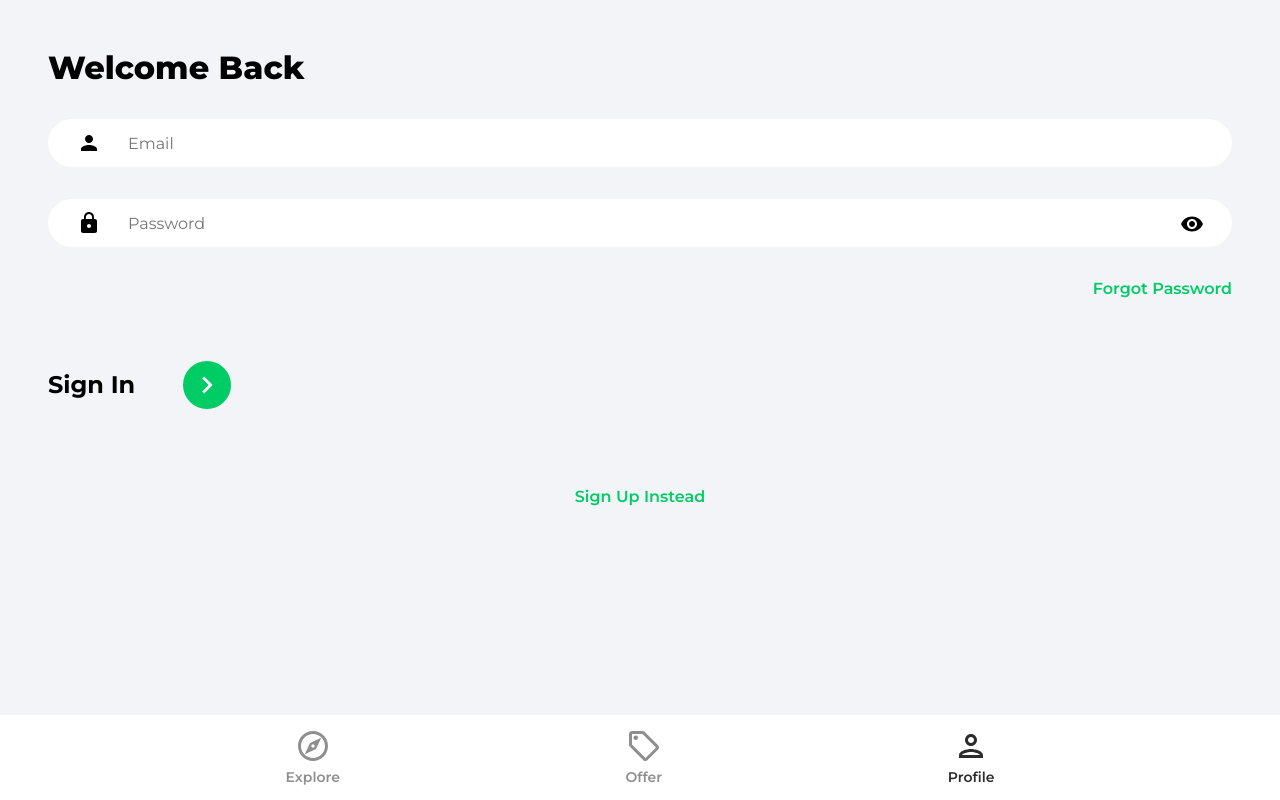
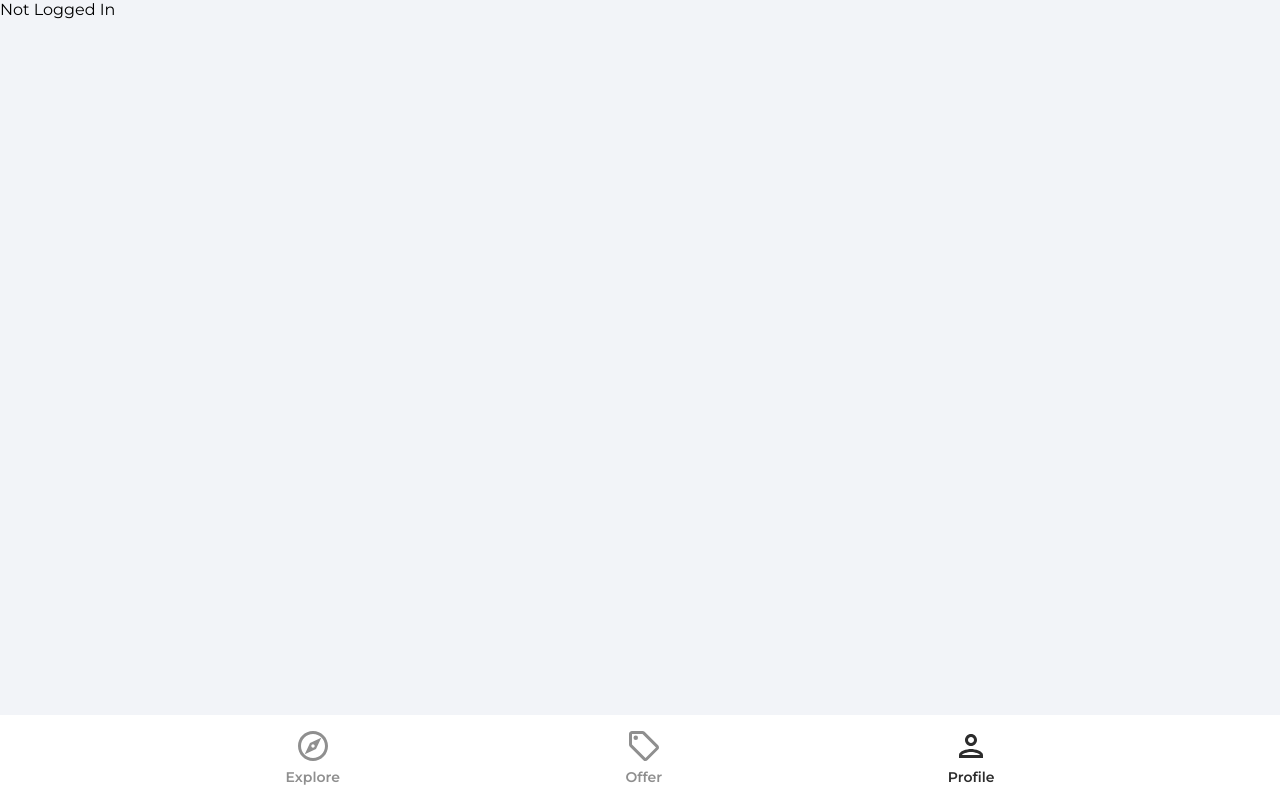
Before and after one commit to naimahassan43/react-house-marketplace, a React (Create React App) app: page /profile in a window 1280 px wide. Built offline with nearby package versions, Linux system fonts and the light colour scheme.

Commit message:
User Sign In

```diff
--- a/src/App.js
+++ b/src/App.js
@@ -18,7 +18,7 @@ function App() {
         <Routes>
           <Route path="/" element={<Explore />}/>
           <Route path="/offers" element={<Offers />}/>
-          <Route path="/profile" element={<SignIn />}/>
+          <Route path="/profile" element={<Profiles />}/>
           <Route path="/sign-in" element={<SignIn />}/>
           <Route path="/sign-up" element={<SignUp />}/>
           <Route path="/forgot-password" element={<ForgotPassword />}/>
--- a/src/pages/Profiles.jsx
+++ b/src/pages/Profiles.jsx
@@ -1,11 +1,14 @@
-import React from 'react'
+import React, { useState,useEffect } from 'react'
+import {getAuth} from "firebase/auth";
 
 function Profiles() {
-   return (
-      <div>
-         profiles
-      </div>
-   )
+   const [user, setUser] = useState(null)
+   const auth = getAuth();
+   useEffect(() => {
+      setUser(auth.currentUser)
+   }, [])
+
+   return user ? <h1>{user.displayName }</h1>:'Not Logged In'
 }
 
 export default Profiles
--- a/src/pages/SignIn.jsx
+++ b/src/pages/SignIn.jsx
@@ -1,5 +1,6 @@
 import React,{useState} from 'react'
 import { Link, useNavigate } from 'react-router-dom'
+import { getAuth, signInWithEmailAndPassword } from "firebase/auth";
 import { ReactComponent as ArrowRightIcon } from '../assets/svg/keyboardArrowRightIcon.svg'
 import visibilityIcon from '../assets/svg/visibilityIcon.svg'
 
@@ -18,13 +19,31 @@ function SignIn() {
          [e.target.id]:e.target.value
       }))
    }
+
+   const onSubmit = async(e) => {
+      e.preventDefault()
+      try {
+         const auth = getAuth()
+
+         const userCredentital = await signInWithEmailAndPassword(auth, email, password)
+         if (userCredentital.user) {
+            navigate('/')
+         }
+      } catch (error) {
+         console.log(error)
+      }
+
+
+
+   }
    return (
       <>
          <div className="pageContainer">
             <header>
                <p className="pageHeader">Welcome Back</p>
             </header>
-            <form action="">
+
+            <form onSubmit={onSubmit}>
                <input
                type="email"
                className="emailInput"
```
